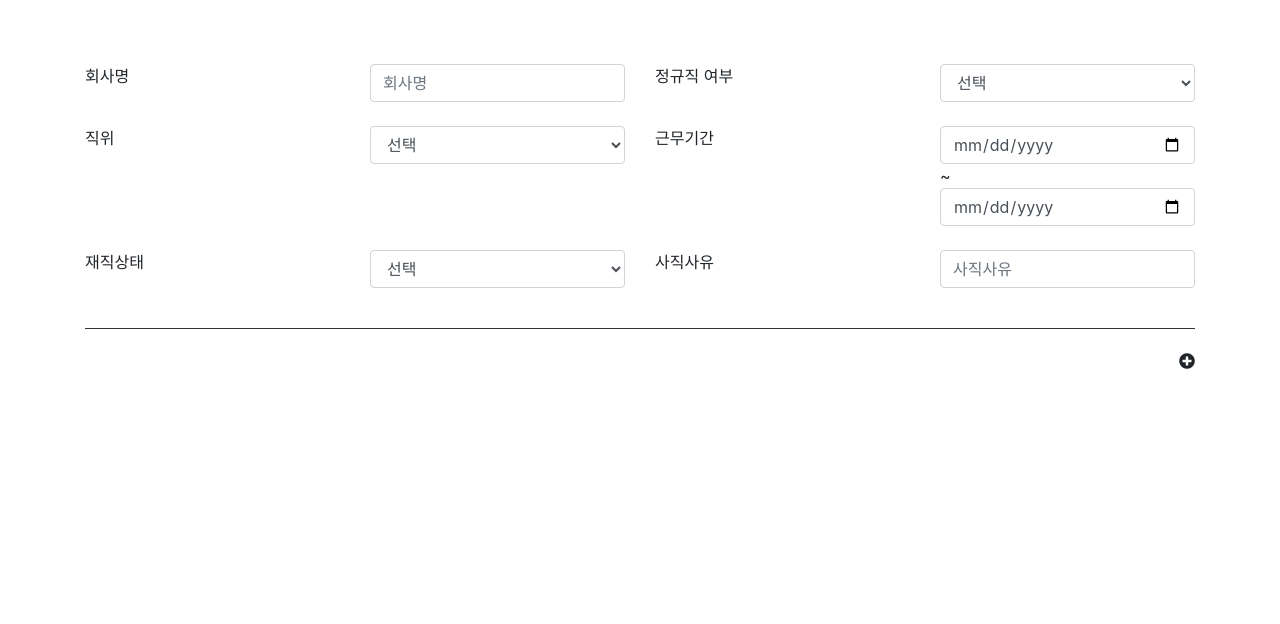
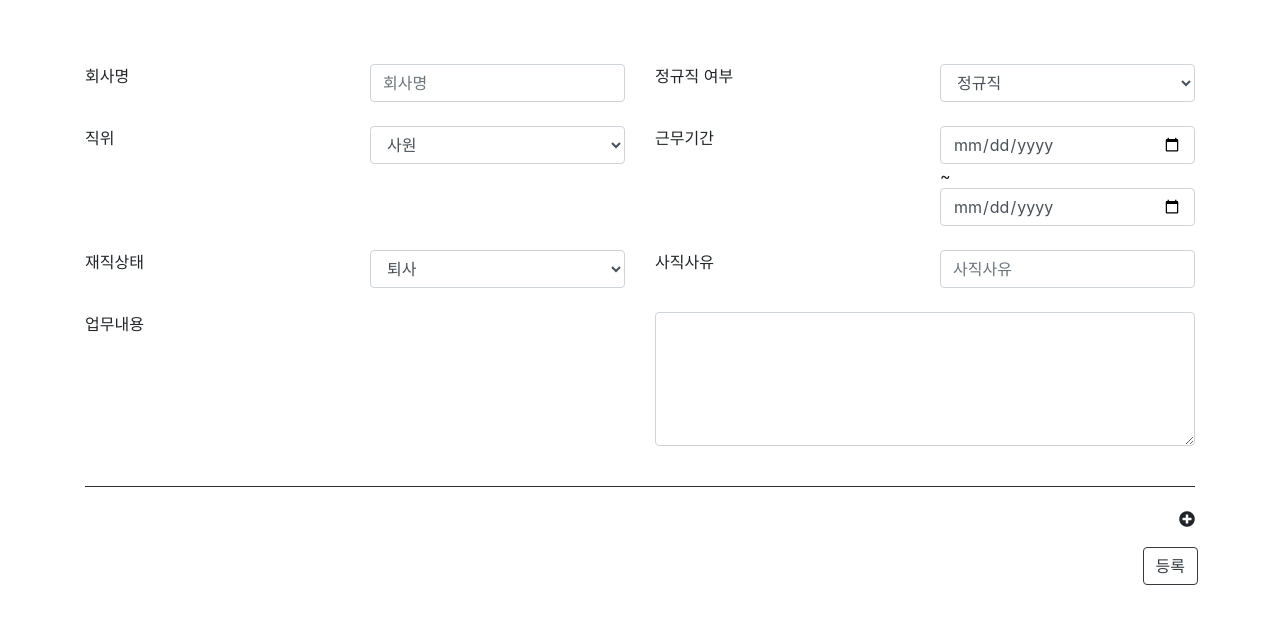
Before and after one commit to peehyunjoo/peanut, a Django app: page /career/ in a window 1280 px wide. Shown: the part 64-688 px from the top of the page. Run offline with Django 3.2, Linux system fonts and the light colour scheme; parts of the project's set-up code (start-up, migrations or seed data) failed here and were passed over; some libraries are stand-ins or nearby versions.

Commit message:
career insert db

```diff
--- a/peanut/settings.py
+++ b/peanut/settings.py
@@ -125,6 +125,7 @@ USE_L10N = True
 
 USE_TZ = True
 
+DATETIME_FORMAT = 'Y-m-d H:i:s'
 
 # Static files (CSS, JavaScript, Images)
 # https://docs.djangoproject.com/en/1.11/howto/static-files/
--- a/peanutapp/templates/peanutapp/career.html
+++ b/peanutapp/templates/peanutapp/career.html
@@ -5,7 +5,9 @@
         $(".sidebar-nav li a").eq(0).css({"color":"black","background":"white","border-radius":"10px","margin-left":"10px","margin-right":"10px"});
     });
 </script>
-<form style="width:100%;">
+<form style="width:100%;" method="POST">
+    <input type="hidden" name="id" value="pizzu"/>
+    {% csrf_token %}
     <div class="carrer_0">
     <div class="row">
         <div class="col">
@@ -19,7 +21,6 @@
         </div>
         <div class="col">
           <select name="em_status0" class="form-control">
-            <option selected>선택</option>
             <option value="1">정규직</option>
             <option value="2">계약직</option>
             <option value="3">파견직</option>
@@ -34,7 +35,6 @@
         </div>
         <div class="col">
           <select name="rank0" class="form-control">
-            <option selected name="rank">선택</option>
             <option value="1">사원</option>
             <option value="2">대리</option>
             <option value="3">과장</option>
@@ -55,7 +55,6 @@
         </div>
         <div class="col">
           <select name="c_status0" class="form-control">
-            <option selected>선택</option>
             <option value="1">퇴사</option>
             <option value="2">재직</option>
           </select>
@@ -65,6 +64,15 @@
         </div>
         <div class="col">
           <input type="text" class="form-control" placeholder="사직사유" name="c_quit_reason0">
+        </div>
+    </div>
+    &nbsp;
+    <div class="row">
+        <div class="col">
+          업무내용
+        </div>
+        <div class="col">
+            <textarea rows="5" class="form-control"name="content0"></textarea>
         </div>
     </div>
     <br>
@@ -84,7 +92,6 @@
         </div>
         <div class="col">
           <select name="em_status1" class="form-control">
-            <option selected>선택</option>
             <option value="1">정규직</option>
             <option value="2">계약직</option>
             <option value="3">파견직</option>
@@ -99,7 +106,6 @@
         </div>
         <div class="col">
           <select name="rank1" class="form-control">
-            <option selected>선택</option>
             <option value="1">사원</option>
             <option value="2">대리</option>
             <option value="3">과장</option>
@@ -120,7 +126,6 @@
         </div>
         <div class="col">
           <select name="c_status1" class="form-control">
-            <option selected>선택</option>
             <option value="1">퇴사</option>
             <option value="2">재직</option>
           </select>
@@ -132,6 +137,16 @@
           <input type="text" class="form-control" placeholder="사직사유" name="c_quit_reason1">
         </div>
     </div>
+    &nbsp;
+    <div class="row">
+        <div class="col">
+          업무내용
+        </div>
+        <div class="col">
+            <textarea rows="5" class="form-control"name="content1"></textarea>
+        </div>
+    </div>
+
     <br>
     <hr style="height:1px;border:none;color:#333;background-color:#333;" />
     </div>
@@ -149,7 +164,6 @@
         </div>
         <div class="col">
           <select name="em_status2" class="form-control">
-            <option selected>선택</option>
             <option value="1">정규직</option>
             <option value="2">계약직</option>
             <option value="3">파견직</option>
@@ -164,7 +178,6 @@
         </div>
         <div class="col">
           <select name="rank2" class="form-control">
-            <option selected>선택</option>
             <option value="1">사원</option>
             <option value="2">대리</option>
             <option value="3">과장</option>
@@ -185,7 +198,6 @@
         </div>
         <div class="col">
           <select name="c_status2" class="form-control">
-            <option selected>선택</option>
             <option value="1">퇴사</option>
             <option value="2">재직</option>
           </select>
@@ -195,6 +207,15 @@
         </div>
         <div class="col">
           <input type="text" class="form-control" placeholder="사직사유" name="c_quit_reason2">
+        </div>
+    </div>
+    &nbsp;
+    <div class="row">
+        <div class="col">
+          업무내용
+        </div>
+        <div class="col">
+            <textarea rows="5" class="form-control"name="content2"></textarea>
         </div>
     </div>
     <br>
@@ -214,7 +235,6 @@
         </div>
         <div class="col">
           <select name="em_status3" class="form-control">
-            <option selected>선택</option>
             <option value="1">정규직</option>
             <option value="2">계약직</option>
             <option value="3">파견직</option>
@@ -229,7 +249,6 @@
         </div>
         <div class="col">
           <select name="rank3" class="form-control">
-            <option selected>선택</option>
             <option value="1">사원</option>
             <option value="2">대리</option>
             <option value="3">과장</option>
@@ -250,7 +269,6 @@
         </div>
         <div class="col">
           <select name="c_status3" class="form-control">
-            <option selected>선택</option>
             <option value="1">퇴사</option>
             <option value="2">재직</option>
           </select>
@@ -260,6 +278,15 @@
         </div>
         <div class="col">
           <input type="text" class="form-control" placeholder="사직사유" name="c_quit_reason3">
+        </div>
+    </div>
+    &nbsp;
+    <div class="row">
+        <div class="col">
+          업무내용
+        </div>
+        <div class="col">
+            <textarea rows="5" class="form-control"name="content3"></textarea>
         </div>
     </div>
     <br>
@@ -279,7 +306,6 @@
         </div>
         <div class="col">
           <select name="em_status4" class="form-control">
-            <option selected>선택</option>
             <option value="1">정규직</option>
             <option value="2">계약직</option>
             <option value="3">파견직</option>
@@ -294,7 +320,6 @@
         </div>
         <div class="col">
           <select name="rank4" class="form-control">
-            <option selected>선택</option>
             <option value="1">사원</option>
             <option value="2">대리</option>
             <option value="3">과장</option>
@@ -315,7 +340,6 @@
         </div>
         <div class="col">
           <select name="c_status4" class="form-control">
-            <option selected>선택</option>
             <option value="1">퇴사</option>
             <option value="2">재직</option>
           </select>
@@ -325,6 +349,15 @@
         </div>
         <div class="col">
           <input type="text" class="form-control" placeholder="사직사유" name="c_quit_reason4">
+        </div>
+    </div>
+    &nbsp;
+    <div class="row">
+        <div class="col">
+          업무내용
+        </div>
+        <div class="col">
+            <textarea rows="5" class="form-control"name="content4"></textarea>
         </div>
     </div>
     <br>
@@ -344,7 +377,6 @@
         </div>
         <div class="col">
           <select name="em_status5" class="form-control">
-            <option selected>선택</option>
             <option value="1">정규직</option>
             <option value="2">계약직</option>
             <option value="3">파견직</option>
@@ -359,7 +391,6 @@
         </div>
         <div class="col">
           <select name="rank5" class="form-control">
-            <option selected>선택</option>
             <option value="1">사원</option>
             <option value="2">대리</option>
             <option value="3">과장</option>
@@ -380,7 +411,6 @@
         </div>
         <div class="col">
           <select name="c_status5" class="form-control">
-            <option selected>선택</option>
             <option value="1">퇴사</option>
             <option value="2">재직</option>
           </select>
@@ -390,6 +420,15 @@
         </div>
         <div class="col">
           <input type="text" class="form-control" placeholder="사직사유" name="c_quit_reason5">
+        </div>
+    </div>
+    &nbsp;
+    <div class="row">
+        <div class="col">
+          업무내용
+        </div>
+        <div class="col">
+            <textarea rows="5" class="form-control"name="content5"></textarea>
         </div>
     </div>
     <br>
@@ -409,7 +448,6 @@
         </div>
         <div class="col">
           <select name="em_status6" class="form-control">
-            <option selected>선택</option>
             <option value="1">정규직</option>
             <option value="2">계약직</option>
             <option value="3">파견직</option>
@@ -424,7 +462,6 @@
         </div>
         <div class="col">
           <select name="rank6" class="form-control">
-            <option selected>선택</option>
             <option value="1">사원</option>
             <option value="2">대리</option>
             <option value="3">과장</option>
@@ -445,7 +482,6 @@
         </div>
         <div class="col">
           <select name="c_status6" class="form-control">
-            <option selected>선택</option>
             <option value="1">퇴사</option>
             <option value="2">재직</option>
           </select>
@@ -458,6 +494,15 @@
         </div>
     </div>
     <br>
+    &nbsp;
+    <div class="row">
+        <div class="col">
+          업무내용
+        </div>
+        <div class="col">
+            <textarea rows="5" class="form-control"name="content6"></textarea>
+        </div>
+    </div>
     <hr style="height:1px;border:none;color:#333;background-color:#333;" />
     </div>
      &nbsp;
@@ -474,7 +519,6 @@
         </div>
         <div class="col">
           <select name="em_status7" class="form-control">
-            <option selected>선택</option>
             <option value="1">정규직</option>
             <option value="2">계약직</option>
             <option value="3">파견직</option>
@@ -489,7 +533,6 @@
         </div>
         <div class="col">
           <select name="rank7" class="form-control">
-            <option selected>선택</option>
             <option value="1">사원</option>
             <option value="2">대리</option>
             <option value="3">과장</option>
@@ -510,7 +553,6 @@
         </div>
         <div class="col">
           <select name="c_status7" class="form-control">
-            <option selected>선택</option>
             <option value="1">퇴사</option>
             <option value="2">재직</option>
           </select>
@@ -523,6 +565,15 @@
         </div>
     </div>
     <br>
+    &nbsp;
+    <div class="row">
+        <div class="col">
+          업무내용
+        </div>
+        <div class="col">
+            <textarea rows="5" class="form-control"name="content7"></textarea>
+        </div>
+    </div>
     <hr style="height:1px;border:none;color:#333;background-color:#333;" />
     </div>
      &nbsp;
@@ -539,7 +590,6 @@
         </div>
         <div class="col">
           <select name="em_status8" class="form-control">
-            <option selected>선택</option>
             <option value="1">정규직</option>
             <option value="2">계약직</option>
             <option value="3">파견직</option>
@@ -554,7 +604,6 @@
         </div>
         <div class="col">
           <select name="rank8" class="form-control">
-            <option selected>선택</option>
             <option value="1">사원</option>
             <option value="2">대리</option>
             <option value="3">과장</option>
@@ -575,7 +624,6 @@
         </div>
         <div class="col">
           <select name="c_status8" class="form-control">
-            <option selected>선택</option>
             <option value="1">퇴사</option>
             <option value="2">재직</option>
           </select>
@@ -588,6 +636,15 @@
         </div>
     </div>
     <br>
+    &nbsp;
+    <div class="row">
+        <div class="col">
+          업무내용
+        </div>
+        <div class="col">
+            <textarea rows="5" class="form-control"name="content8"></textarea>
+        </div>
+    </div>
     <hr style="height:1px;border:none;color:#333;background-color:#333;" />
     </div>
      &nbsp;
@@ -604,7 +661,6 @@
         </div>
         <div class="col">
           <select name="em_status9" class="form-control">
-            <option selected>선택</option>
             <option value="1">정규직</option>
             <option value="2">계약직</option>
             <option value="3">파견직</option>
@@ -619,7 +675,6 @@
         </div>
         <div class="col">
           <select name="rank9" class="form-control">
-            <option selected>선택</option>
             <option value="1">사원</option>
             <option value="2">대리</option>
             <option value="3">과장</option>
@@ -640,7 +695,6 @@
         </div>
         <div class="col">
           <select name="c_status9" class="form-control">
-            <option selected>선택</option>
             <option value="1">퇴사</option>
             <option value="2">재직</option>
           </select>
@@ -652,12 +706,25 @@
           <input type="text" class="form-control" placeholder="사직사유" name="c_quit_reason9">
         </div>
     </div>
+    &nbsp;
+    <div class="row">
+        <div class="col">
+          업무내용
+        </div>
+        <div class="col">
+            <textarea rows="5" class="form-control"name="content9"></textarea>
+        </div>
+    </div>
     <br>
     <hr style="height:1px;border:none;color:#333;background-color:#333;" />
     </div>
 
     <i class="fas fa-plus-circle carrer_add"></i>
-
+    <div class="row">
+        <div class="col">
+            <button type="submit" class="btn btn-outline-dark" style="position:absolute;top:20px;float:right;right:-19px;">등록</button>
+        </div>
+    </div>
 
 </form>
 {% endblock %}
--- a/peanutapp/views.py
+++ b/peanutapp/views.py
@@ -2,9 +2,13 @@
 import json
 import requests
 #from __future__ import unicode_literals
+from django.utils.dateformat import DateFormat
+from datetime import datetime
+from django.shortcuts import render
+from django.http import JsonResponse,HttpResponse,HttpResponseRedirect, QueryDict
+from .forms import careerForm
+from django.views.decorators.csrf import csrf_exempt
 
-from django.shortcuts import render
-from django.http import JsonResponse,HttpResponse,HttpResponseRedirect
 def index(request):
     if(request.GET.get('code')):
         #return HttpResponse(request.GET.get('code'))
@@ -45,5 +49,103 @@ def index(request):
     else:
         return render(request, 'peanutapp/main.html')
 
+@csrf_exempt
 def career(request):
-    return render(request, 'peanutapp/career.html')
+    if request.method == "POST":
+        dict = request.POST.dict()
+
+        dict['id'] = request.POST.get('id')
+        dict['c_name0'] = request.POST.get('c_name0')
+        dict['em_status0'] =  request.POST.get('em_status0')
+        dict['rank0'] = request.POST.get('rank0')
+        dict['c_sdate0'] = request.POST.get('c_sdate0')
+        dict['c_edate0'] = request.POST.get('c_edate0')
+        dict['c_status0'] = request.POST.get('c_status0')
+        dict['c_quit_reason0'] = request.POST.get('c_quit_reason0')
+        dict['content0'] = request.POST.get('content0')
+        dict['c_name1'] = request.POST.get('c_name1')
+        dict['em_status1'] = request.POST.get('em_status1')
+        dict['rank1'] = request.POST.get('rank1')
+        dict['c_sdate1'] = request.POST.get('c_sdate1')
+        dict['c_edate1'] = request.POST.get('c_edate1')
+        dict['c_status1'] = request.POST.get('c_status1')
+        dict['c_quit_reason1'] = request.POST.get('c_quit_reason1')
+        dict['content1'] = request.POST.get('content1')
+        dict['c_name2'] = request.POST.get('c_name2')
+        dict['em_status2'] = request.POST.get('em_status2')
+        dict['rank2'] = request.POST.get('rank2')
+        dict['c_sdate2'] = request.POST.get('c_sdate2')
+        dict['c_edate2'] = request.POST.get('c_edate2')
+        dict['c_status2'] = request.POST.get('c_status2')
+        dict['c_quit_reason2'] = request.POST.get('c_quit_reason2')
+        dict['content2'] = request.POST.get('content2')
+        dict['c_name3'] = request.POST.get('c_name3')
+        dict['em_status3'] = request.POST.get('em_status3')
+        dict['rank3'] = request.POST.get('rank3')
+        dict['c_sdate3'] = request.POST.get('c_sdate3')
+        dict['c_edate3'] = request.POST.get('c_edate3')
+        dict['c_status3'] = request.POST.get('c_status3')
+        dict['c_quit_reason3'] = request.POST.get('c_quit_reason3')
+        dict['content3'] = request.POST.get('content3')
+        dict['c_name4'] = request.POST.get('c_name4')
+        dict['em_status4'] = request.POST.get('em_status4')
+        dict['rank4'] = request.POST.get('rank4')
+        dict['c_sdate4'] = request.POST.get('c_sdate4')
+        dict['c_edate4'] = request.POST.get('c_edate4')
+        dict['c_status4'] = request.POST.get('c_status4')
+        dict['c_quit_reason4'] = request.POST.get('c_quit_reason4')
+        dict['content4'] = request.POST.get('content4')
+        dict['c_name5'] = request.POST.get('c_name5')
+        dict['em_status5'] = request.POST.get('em_status5')
+        dict['rank5'] = request.POST.get('rank5')
+        dict['c_sdate5'] = request.POST.get('c_sdate5')
+        dict['c_edate5'] = request.POST.get('c_edate5')
+        dict['c_status5'] = request.POST.get('c_status5')
+        dict['c_quit_reason5'] = request.POST.get('c_quit_reason5')
+        dict['content5'] = request.POST.get('content5')
+        dict['c_name6'] = request.POST.get('c_name6')
+        dict['em_status6'] = request.POST.get('em_status6')
+        dict['rank6'] = request.POST.get('rank6')
+        dict['c_sdate6'] = request.POST.get('c_sdate6')
+        dict['c_edate6'] = request.POST.get('c_edate6')
+        dict['c_status6'] = request.POST.get('c_status6')
+        dict['c_quit_reason6'] = request.POST.get('c_quit_reason6')
+        dict['content6'] = request.POST.get('content6')
+        dict['c_name7'] = request.POST.get('c_name7')
+        dict['em_status7'] = request.POST.get('em_status7')
+        dict['rank7'] = request.POST.get('rank7')
+        dict['c_sdate7'] = request.POST.get('c_sdate7')
+        dict['c_edate7'] = request.POST.get('c_edate7')
+        dict['c_status7'] = request.POST.get('c_status7')
+        dict['c_quit_reason7'] = request.POST.get('c_quit_reason7')
+        dict['content7'] = request.POST.get('content7')
+        dict['c_name8'] = request.POST.get('c_name8')
+        dict['em_status8'] = request.POST.get('em_status8')
+        dict['rank8'] = request.POST.get('rank8')
+        dict['c_sdate8'] = request.POST.get('c_sdate8')
+        dict['c_edate8'] = request.POST.get('c_edate8')
+        dict['c_status8'] = request.POST.get('c_status8')
+        dict['c_quit_reason8'] = request.POST.get('c_quit_reason8')
+        dict['content8'] = request.POST.get('content8')
+        dict['c_name9'] = request.POST.get('c_name9')
+        dict['em_status9'] = request.POST.get('em_status9')
+        dict['rank9'] = request.POST.get('rank9')
+        dict['c_sdate9'] = request.POST.get('c_sdate9')
+        dict['c_edate9'] = request.POST.get('c_edate9')
+        dict['c_status9'] = request.POST.get('c_status9')
+        dict['c_quit_reason9'] = request.POST.get('c_quit_reason9')
+        dict['content9'] = request.POST.get('content9')
+        dict['reg_date'] = DateFormat(datetime.now()).format('Y-m-d')
+
+        form = careerForm(dict)
+
+        if form.is_valid():
+            career = form.save(commit=False)
+            career.save()
+            return HttpResponseRedirect("/")
+        else:
+            return HttpResponse("error")
+
+
+    else:
+        return render(request, 'peanutapp/career.html')
```
Also changed, not shown: peanutapp/forms.py (added, +17 -0 lines), peanutapp/models.py (+106 -0 lines), peanutapp/migrations/0001_initial.py (added), 2 other files.
